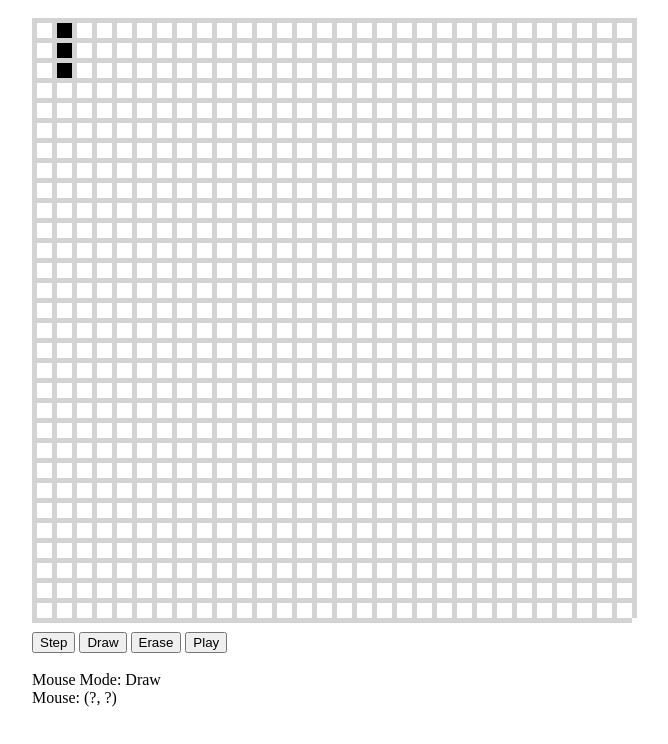
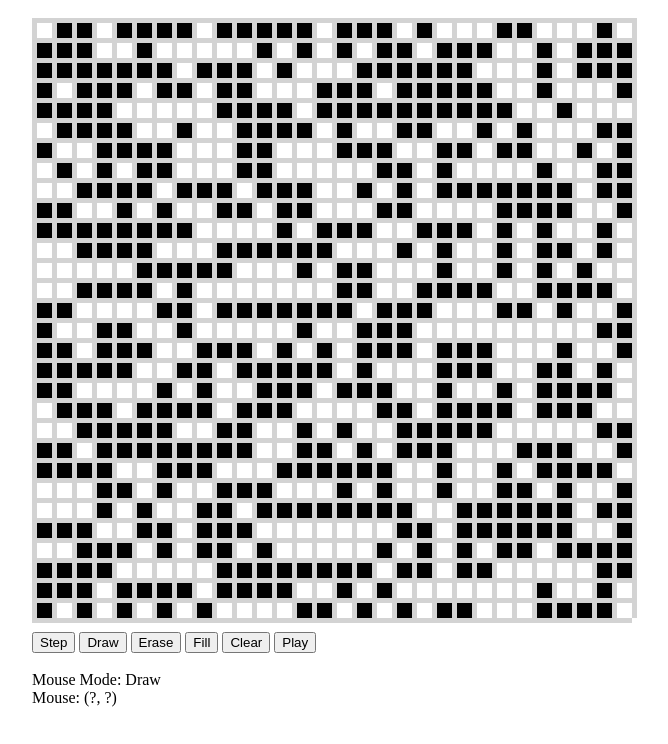
Before and after one commit to vkobinski/game-of-life, a plain HTML site: page index.html in a window 1280 px wide. Shown: the whole page, without its empty margins (408-1076 px from the left). Drawn offline with Linux system fonts and the light colour scheme.

Commit message:
Fill and Clear Button added

```diff
--- a/index.html
+++ b/index.html
@@ -13,6 +13,9 @@
     <button id="step-button">Step</button>
     <button id="draw-button">Draw</button>
     <button id="erase-button">Erase</button>
+    <button id="fill-button">Fill</button>
+    <button id="clear-button">Clear</button>
+
     <button id="play-pause-button">Play</button>
     <br>
     <br>
--- a/script.js
+++ b/script.js
@@ -2,6 +2,8 @@ var canvas = document.getElementById('canvas');
 var stepButton = document.getElementById('step-button');
 var drawButton = document.getElementById('draw-button');
 var eraseButton = document.getElementById('erase-button');
+var fillButton = document.getElementById('fill-button');
+var clearButton = document.getElementById('clear-button');
 var mousePos = document.getElementById('mouse-pos');
 var mouseMode = document.getElementById('mouse-mode');
 var playPauseButton = document.getElementById('play-pause-button');
@@ -16,6 +18,7 @@ const height = 30;
 const squareSize = 20;
 
 playPauseButton.addEventListener('click', playPause);
+
 stepButton.addEventListener('click', step);
 drawButton.addEventListener('click', e => {
     draw = 1;
@@ -50,11 +53,30 @@ canvas.addEventListener('click', e => {
 })
 
 var board = Array(width).fill(0).map(() => Array(height).fill(0));
+createBoard();
 board[0][1] = 1;
 board[1][1] = 1;
 board[2][1] = 1;
 printBoard(board);
 refreshMouseMode();
+
+fillButton.addEventListener('click', createBoard)
+clearButton.addEventListener('click', (e) => {
+    board = Array(width).fill(0).map(() => Array(height).fill(0));
+    printBoard(board);
+})
+
+function createBoard(){
+    for(y = 0; y < board.length; y++){
+        for(x = 0; x < board.length; x++){
+            var random = Math.random() * (10 - 1) + 1;
+            if(random > 5){
+                board[y][x] = 1;
+            }
+        }
+    }
+    printBoard(board);
+}
 
 function playPause(){
     if(play == 1){
```
